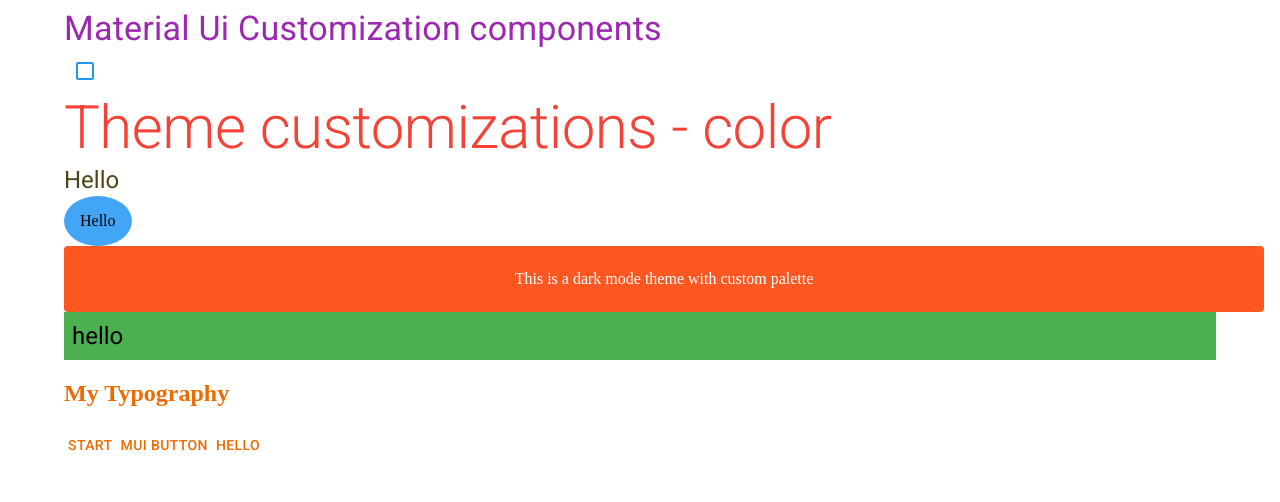
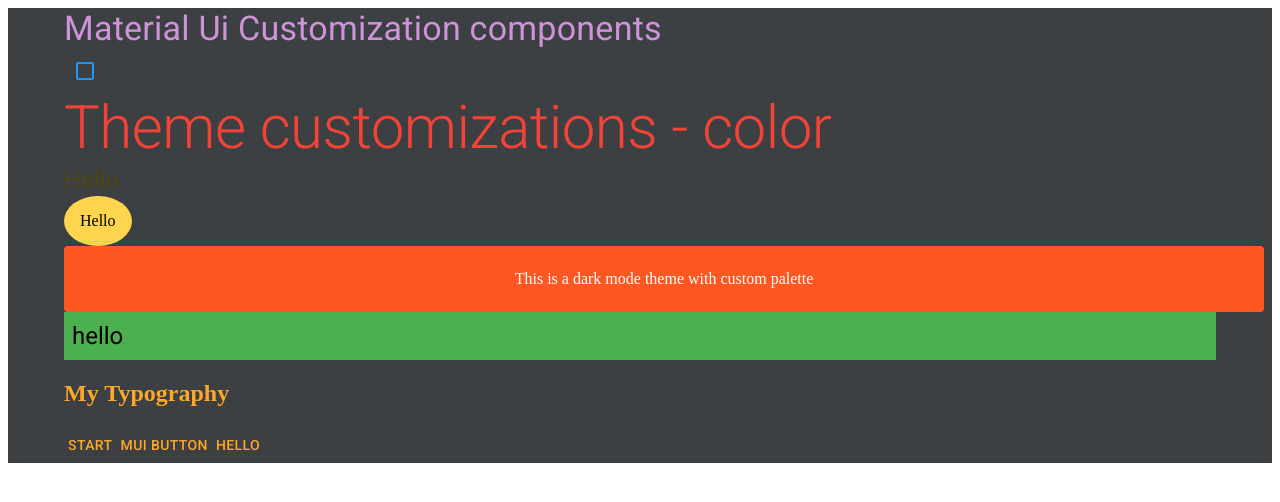
Before and after one commit to apelmahmudDev/play-with-mui, a React (Create React App) app: page / in a window 1280 px wide. Shown: the top 502 px of the page. Built offline with nearby package versions, Linux system fonts and the light colour scheme.

Commit message:
custom theme done

```diff
--- a/src/App.tsx
+++ b/src/App.tsx
@@ -1,5 +1,5 @@
 import { Container, Typography } from "@mui/material";
-import React from "react";
+import React, { useState } from "react";
 import CheckBoxComp from "./components/CheckBoxComp";
 import ThemeCustomization from "./components/ThemeCustomization";
 import BorderRadiusCustomize from "./components/BorderRadiusCustomize";
@@ -7,8 +7,45 @@
 import CheckBreakPoint from "./components/CheckBreakPoint";
 import MuiButton from "./components/MuiButton";
 
+import { ThemeProvider, useTheme, createTheme } from "@mui/material/styles";
+import { amber, deepOrange, grey } from "@mui/material/colors";
+import { PaletteMode } from "@mui/material";
+
+const getDesignTokens = (mode: PaletteMode) => ({
+	palette: {
+		mode,
+		primary: {
+			...amber,
+			...(mode === "dark" && {
+				main: amber[300],
+			}),
+		},
+		...(mode === "dark" && {
+			background: {
+				default: deepOrange[900],
+				paper: deepOrange[900],
+			},
+		}),
+		text: {
+			...(mode === "light"
+				? {
+						primary: grey[900],
+						secondary: grey[800],
+				  }
+				: {
+						primary: "#fff",
+						secondary: grey[500],
+				  }),
+		},
+	},
+});
+
+const darkModeTheme = createTheme(getDesignTokens("dark"));
+
 function App() {
 	return (
+		<div style={{ background: "#3C4043" }}>
+			<ThemeProvider theme={darkModeTheme}>
 				<Container>
 					<Typography variant="h4" component="h2" color="secondary">
 						Material Ui Customization components
@@ -21,6 +58,8 @@
 					<CheckBreakPoint />
 					<MuiButton />
 				</Container>
+			</ThemeProvider>
+		</div>
 	);
 }
 
```
Lines whose indentation alone changed are shown as unchanged.
